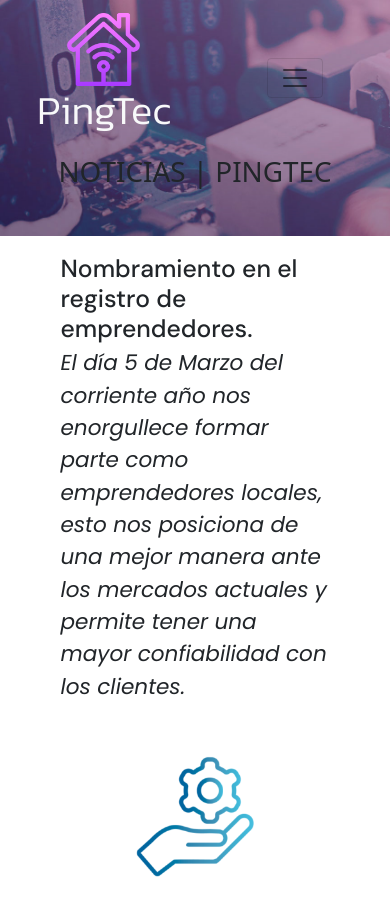
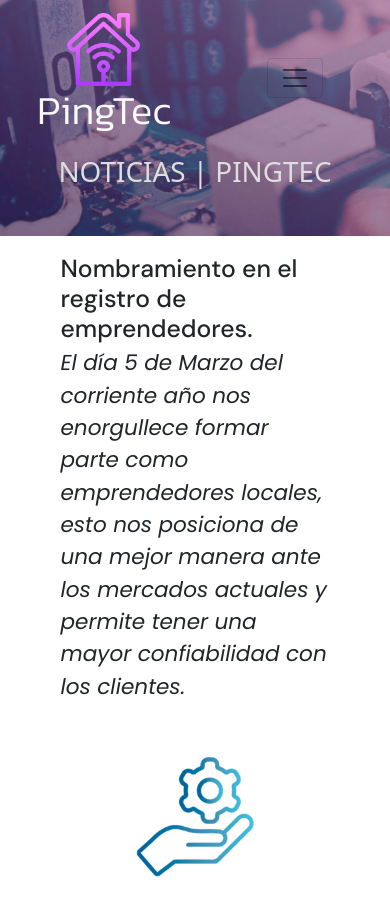
Before and after one commit to DaniConrad/CoderProject, a plain HTML site: page src/pages/notices.html in a window 390 px wide. Shown: the top 915 px of the page. Drawn offline with nearby package versions, Linux system fonts and the light colour scheme.

Commit message:
Se cambia color de los h1.

```diff
--- a/scss/components/_header.scss
+++ b/scss/components/_header.scss
@@ -56,7 +56,9 @@
         .logo-pages-container {
             justify-content: space-around;
         }
-
+        .page-title{
+            color: #DEDEDE;
+        }
     }
 
 }
```
Also changed, not shown: css/style.css, 1 other file.
